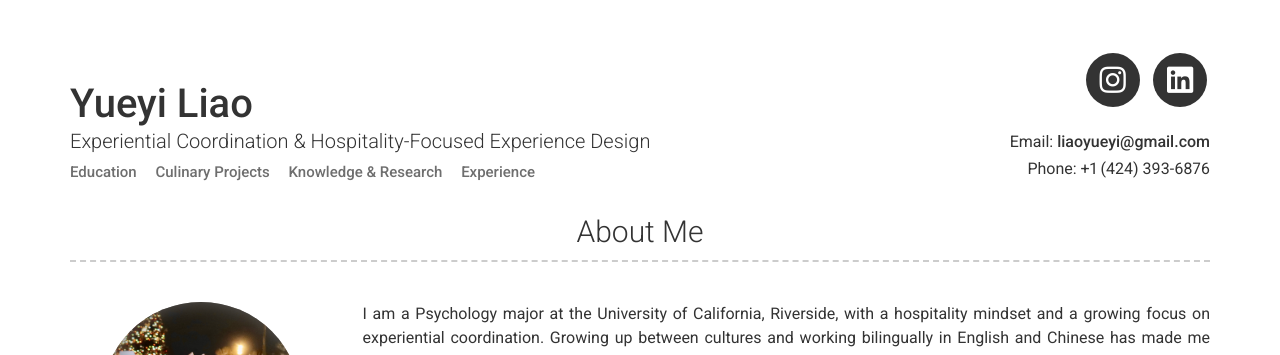
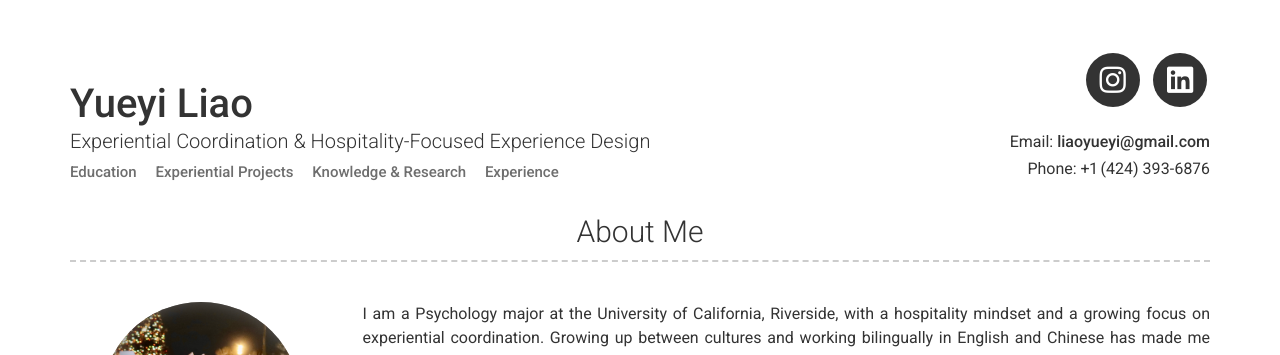
Before and after one commit to yueyiliao/YueyiCreatesExperience, a Jekyll site: the page built from index.md, in a window 1280 px wide and 900 px high. Shown: the top 355 px of the window. Built offline with Jekyll 4.4.1, drawn with Linux system fonts in a browser that asks for light colours; nearby versions of some CDN libraries.

Commit message:
Update header.html

```diff
--- a/_includes/header.html
+++ b/_includes/header.html
@@ -5,7 +5,7 @@
       <h2>{{ site.title | escape }}</h2>
       <nav class="top-nav" style="margin-top:4px; font-size:15px; font-weight:500; color:#6e6e6e;">
         <a href="#education" style="margin-right:15px; color:#6e6e6e; text-decoration:none;">Education</a>
-        <a href="#culinary" style="margin-right:15px; color:#6e6e6e; text-decoration:none;">Culinary Projects</a>
+        <a href="#experiential projects" style="margin-right:15px; color:#6e6e6e; text-decoration:none;">Experiential Projects</a>
         <a href="#research" style="margin-right:15px; color:#6e6e6e; text-decoration:none;">Knowledge & Research</a>
         <a href="#experience" style="margin-right:15px; color:#6e6e6e; text-decoration:none;">Experience</a>
       </nav>
```
